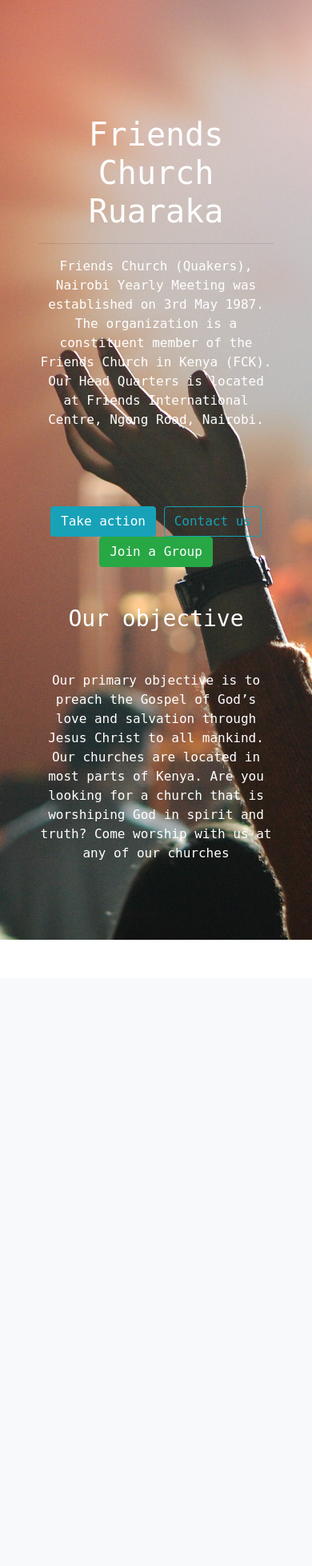
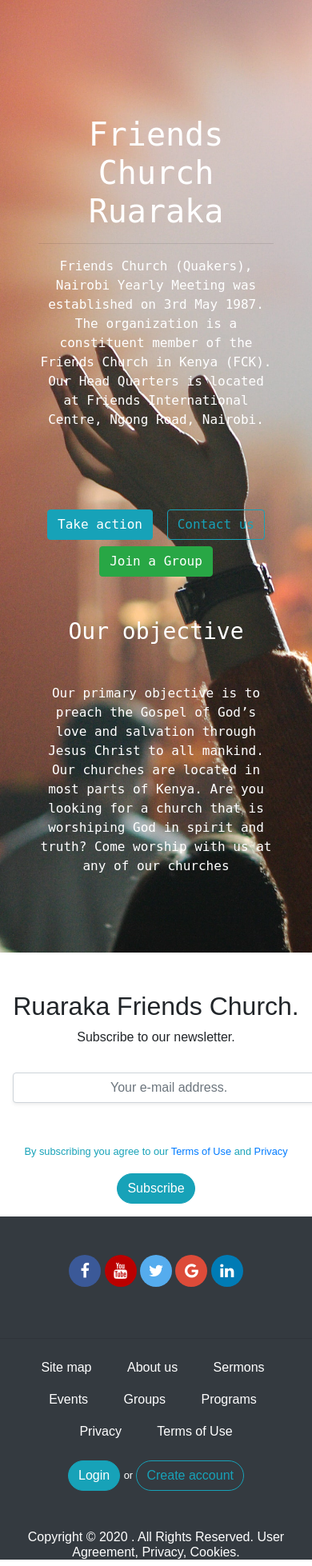
Before and after one commit to AntonyIS/Flask-church-app, a Flask app: page / in a window 390 px wide; the page is wider, and only the part inside the window is pictured. Shown: the part 56-2014 px from the top of that part at 80% size. Before the commit the page ends 1231 px from the top of that part, so only its background shows below. Run offline with Flask 2, Linux system fonts and the light colour scheme; some libraries are stand-ins or nearby versions.

Commit message:
Added the footer section

```diff
--- a/app/routes.py
+++ b/app/routes.py
@@ -8,7 +8,7 @@ from app.models import User
 @app.route('/')
 @app.route('/home')
 def index():
-	return render_template('index.html', title='Home page')
+	return render_template('index.html', title='Friends Church Ruaraka')
 
 
 
--- a/app/static/css/main.css
+++ b/app/static/css/main.css
@@ -4,6 +4,10 @@ body{
 	margin: 0
 }
 
+/*Global styles for the buttons*/
+.btn_custom{
+	border-radius: 30px;
+}
 
 #section_home_top{
 	font-family: monospace;
@@ -15,3 +19,76 @@ body{
 	color:white;
 
 }
+
+
+/* <<<<   Start of styles for the footer section >>>>*/
+/*subscribe form*/
+#subscribe_input input[type="email"]::placeholder {
+
+    /* Firefox, Chrome, Opera */
+    text-align: center;
+ }
+ #subscribe_input input[type="email"] {
+
+    /* Firefox, Chrome, Opera */
+    text-align: center;
+ }
+
+
+
+#footer_bottom{
+	min-height: 40vh;
+	height: auto;
+}
+
+/*<<<< Social media icons >>>>*/
+ /* Style all font awesome icons */
+.fa {
+  padding: 10px;
+  font-size: 20px;
+  width: 30px;
+  text-align: center;
+  text-decoration: none;
+  border-radius: 50%;
+}
+
+/* Add a hover effect if you want */
+.fa:hover {
+  opacity: 0.7;
+}
+
+/* Set a specific color for each brand */
+
+/* Facebook */
+.fa-facebook {
+  background: #3B5998;
+  color: white;
+  width: 40px;
+}
+
+/* Twitter */
+.fa-twitter {
+  background: #55ACEE;
+  color: white;
+  width: 40px;
+}
+
+.fa-google {
+  background: #dd4b39;
+  color: white;
+   width: 40px;
+}
+
+.fa-linkedin {
+  background: #007bb5;
+  color: white;
+   width: 40px;
+}
+
+.fa-youtube {
+  background: #bb0000;
+  color: white;
+   width: 40px;
+
+}
+/* <<<<   End of styles for the footer section >>>>*/
--- /dev/null
+++ b/app/templates/_footer.html
@@ -0,0 +1,69 @@
+<section>
+	<div id="footer_top" class="bg-white">
+		<div class="text-center">
+			<h2>Ruaraka Friends Church.</h2>
+			<p>Subscribe to our newsletter.</p>
+			<div class="row">
+				<div class="col-xs-12 col-sm-12 col-md-3 col-lg-3 col-xl-3"></div>
+				<div class="col-xs-12 col-sm-12 col-md-6 col-lg-6 col-xl-6">
+					<form action="" method="post">
+						<fieldset>
+							<div class="form-group" id="subscribe_input">
+								<input type="email" name="email" class="form-control m-3 shadow-sm p-3 mb-5 bg-white rounded" placeholder="Your e-mail address.">
+								<p><small class="text-center text-info">By subscribing you agree to our <a href="">Terms of Use</a> and <a href="">Privacy</a></small></p>
+								<button type="submit" class="btn btn-info btn_custom">Subscribe</button>
+							</div>
+						</fieldset>
+					</form>
+				</div>
+				<div class="col-xs-12 col-sm-12 col-md-3 col-lg-3 col-xl-3"></div>
+			</div>
+		</div>
+	</div>
+	<div id="footer_bottom" class="bg-dark">
+		<div id="social_media_links" class="p-5  text-center">
+			<a href="#" class="fa fa-facebook"></a>
+			<a href="#" class="fa fa-youtube"></a>
+			<a href="#" class="fa fa-twitter"></a>
+			<a href="#" class="fa fa-google"></a>
+			<a href="#" class="fa fa-linkedin"></a>
+		</div>
+		<hr>
+		<div class="text-center " id="site_links">
+			<ul class="list-inline">
+				<li class="list-inline-item">
+		        <a class="nav-link text-white" href="#">Site map</a>
+		      </li>
+		      <li class="list-inline-item">
+		        <a class="nav-link text-white" href="#">About us</a>
+		      </li>
+		      <li class="list-inline-item">
+		        <a class="nav-link text-white" href="#">Sermons</a>
+		      </li>
+		      <li class="list-inline-item">
+		        <a class="nav-link text-white" href="#">Events</a>
+		      </li>
+		       <li class="list-inline-item">
+		        <a class="nav-link text-white" href="#">Groups</a>
+		      </li>
+		       <li class="list-inline-item">
+		        <a class="nav-link text-white" href="#">Programs</a>
+		      </li>
+		      <li class="list-inline-item">
+		        <a class="nav-link text-white" href="#">Privacy</a>
+		      </li>
+		      <li class="list-inline-item">
+		        <a class="nav-link text-white" href="#">Terms of Use</a>
+		      </li>
+		    </ul>
+		   <div>
+		   		<a href="" class="btn btn-info btn_custom">Login</a> <small class="text-white">or</small>
+		   		<a href="" class="btn btn-outline-info btn_custom">Create account</a>
+		   </div>
+
+		   <div class="mt-5">
+		   		<p class="text-white h6">Copyright © 2020 . All Rights Reserved. User Agreement, Privacy, Cookies.</p>
+		   </div>
+		</div>
+	</div>
+</section>
--- a/app/templates/_navbar.html
+++ b/app/templates/_navbar.html
@@ -5,6 +5,9 @@
   </button>
   <div class="collapse navbar-collapse" id="navbarNav">
     <ul class="navbar-nav ">
+      <li class="nav-item">
+        <a class="nav-link" href="#">About us</a>
+      </li>
       <li class="nav-item">
         <a class="nav-link" href="#">Sermons</a>
       </li>
--- a/app/templates/base.html
+++ b/app/templates/base.html
@@ -7,14 +7,21 @@
 
     <!-- Bootstrap CSS -->
     <link rel="stylesheet" href="https://stackpath.bootstrapcdn.com/bootstrap/4.5.0/css/bootstrap.min.css" integrity="sha384-9aIt2nRpC12Uk9gS9baDl411NQApFmC26EwAOH8WgZl5MYYxFfc+NcPb1dKGj7Sk" crossorigin="anonymous">
+    <link rel="stylesheet" href="https://cdnjs.cloudflare.com/ajax/libs/font-awesome/4.7.0/css/font-awesome.min.css">
     <link rel="stylesheet" type="text/css" href="{{url_for('static', filename='css/main.css')}}">
 
     <title>{% block title %} {{title}} {% endblock title%}</title>
   </head>
   <body>
     {% include '_navbar.html' %}
-    {% block content %}
-    {% endblock content %}
+
+    {% block body %}
+        {% block content %}
+
+        {% endblock content %}
+        {% include '_footer.html' %}
+    {% endblock body %}
+
 
     <!-- Optional JavaScript -->
     <!-- jQuery first, then Popper.js, then Bootstrap JS -->
--- a/app/templates/index.html
+++ b/app/templates/index.html
@@ -13,9 +13,9 @@
 
 		<div class="pt-5 mb-5">
 			<div class="text-center mb-5">
-				<a href="" class="btn btn-info ">Take action</a>
-				<a href="" class="btn btn-outline-info ">Contact us</a>
-				<a href="" class="btn btn-success">Join a Group</a>
+				<a href="" class="btn btn-info m-1 ">Take action</a>
+				<a href="" class="btn btn-outline-info m-1 ">Contact us</a>
+				<a href="" class="btn btn-success m-1">Join a Group</a>
 				<h3 class="pt-5">Our objective</h3>
 				<p class="mt-5 mb-5">
 					Our primary objective is to preach the Gospel of God’s love and salvation through Jesus Christ to all mankind. Our churches are located in most parts of Kenya. Are you looking for a church that is worshiping God in spirit and truth? Come worship with us at any of our churches
```
Also changed, not shown: 1 other file.
